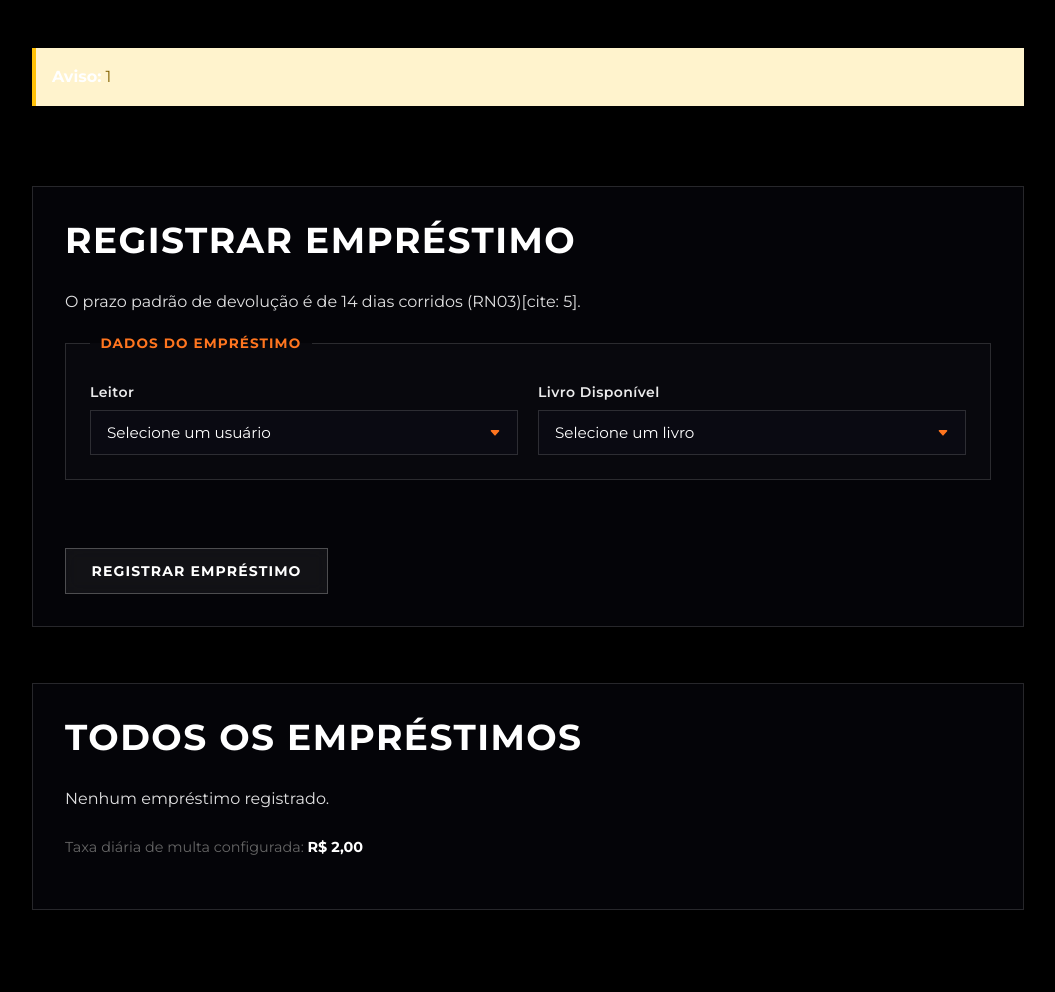
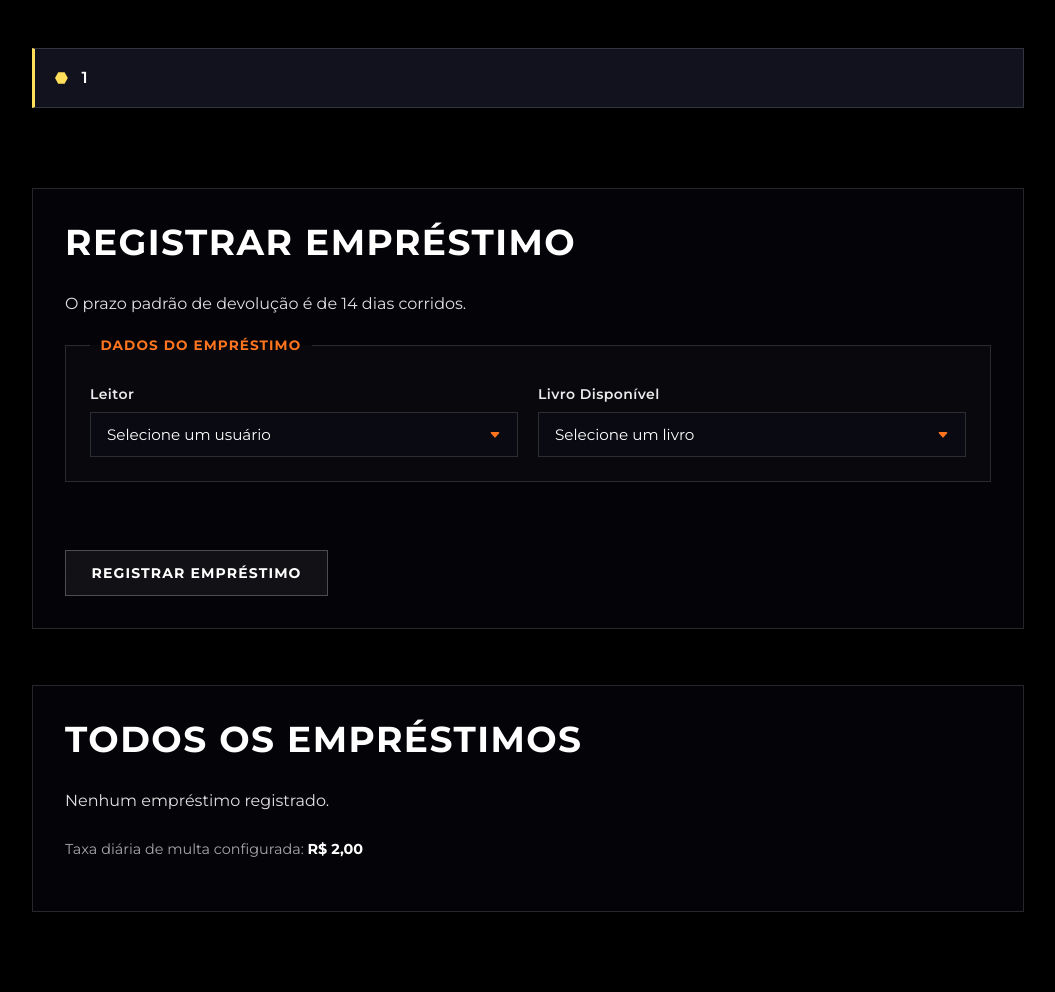
Before and after one commit to YanBelmiro/PW2, a PHP site: page /Pages/Emprestimos/emprestimos.php in a window 1280 px wide. Shown: the part 121-1113 px from the top of the page, without its empty margins (112-1167 px from the left). Before the commit the page ends 1031 px from the top, so only its background shows below. Run offline with PHP 8.4, Linux system fonts and the light colour scheme; the visitor is signed in with stand-in values (Sample User, id 1); data that the repository does not hold is empty.

Commit message:
Padronizando avisos e paginas, eliminando excessos

```diff
--- /dev/null
+++ b/BibliotecaDeBabel/Includes/aviso.php
@@ -0,0 +1,34 @@
+<?php
+// Aviso padronizado: confirmações, validações e erros exibidos no topo das páginas.
+// O visual vem de Styles/default.css (.aviso); não use estilos inline nem cores próprias.
+//
+// $tipo:
+//   "sucesso" => ação concluída        (amarelo)
+//   "erro"    => falha ou bloqueio      (vermelho)
+//   "atencao" => orientação informativa (laranja)
+//
+// $extra_html: conteúdo opcional já escapado (ex.: avatar do autor recém-cadastrado).
+
+function aviso_html(string $mensagem, string $tipo = "atencao", string $extra_html = ""): string
+{
+    if ($mensagem === "") {
+        return "";
+    }
+
+    $rotulos = ["sucesso" => "Sucesso", "erro" => "Erro", "atencao" => "Atenção"];
+    if (!isset($rotulos[$tipo])) {
+        $tipo = "atencao";
+    }
+
+    // alert interrompe a leitura (erros); status espera a vez (confirmações).
+    $papel = $tipo === "erro" ? "alert" : "status";
+
+    return '<div class="aviso aviso--' . $tipo . '" role="' . $papel . '">'
+         . '<div class="aviso__corpo">'
+         . '<p><span class="sr-only">' . $rotulos[$tipo] . ': </span>'
+         . htmlspecialchars($mensagem, ENT_QUOTES, "UTF-8")
+         . '</p>'
+         . $extra_html
+         . '</div>'
+         . '</div>';
+}
--- a/BibliotecaDeBabel/Pages/Emprestimos/emprestimos.php
+++ b/BibliotecaDeBabel/Pages/Emprestimos/emprestimos.php
@@ -1,4 +1,5 @@
 <?php
+require_once "../../Includes/aviso.php";
 date_default_timezone_set("America/Sao_Paulo");
 
 if (session_status() === PHP_SESSION_NONE) {
@@ -25,6 +26,7 @@ if ($conn->connect_error) {
 $conn->set_charset("utf8mb4");
 $is_admin = ($_SESSION["tipo_usuario"] === "admin");
 $mensagem = $_SESSION["mensagem_emprestimos"] ?? "";
+$mensagem_tipo = ($mensagem !== "") ? "sucesso" : "erro"; // flash = sucesso; validações diretas = erro
 unset($_SESSION["mensagem_emprestimos"]);
 
 // O documento do projeto não informa o valor diário da multa.
@@ -97,7 +99,7 @@ if ($_SERVER["REQUEST_METHOD"] == "POST") {
                 }
             }
 
-            // RN01: no máximo três empréstimos que ainda não foram devolvidos[cite: 4].
+            // RN01: no máximo três empréstimos que ainda não foram devolvidos.
             if ($pode_emprestar) {
                 $sql_limite = "SELECT COUNT(*) AS total
                                FROM tbl_emprestimo
@@ -113,7 +115,7 @@ if ($_SERVER["REQUEST_METHOD"] == "POST") {
 
                     if ((int)$dados_limite["total"] >= 3) {
                         $pode_emprestar = false;
-                        $mensagem_erro = "Este usuário já possui três empréstimos ativos (RN01)[cite: 4].";
+                        $mensagem_erro = "Este usuário já possui três empréstimos ativos.";
                     }
                 } else {
                     $pode_emprestar = false;
@@ -121,7 +123,7 @@ if ($_SERVER["REQUEST_METHOD"] == "POST") {
                 }
             }
 
-            // RN02: uma multa pendente bloqueia um novo empréstimo[cite: 4].
+            // RN02: uma multa pendente bloqueia um novo empréstimo.
             if ($pode_emprestar) {
                 $sql_multas = "SELECT COUNT(*) AS total
                                FROM tbl_multa m
@@ -138,7 +140,7 @@ if ($_SERVER["REQUEST_METHOD"] == "POST") {
 
                     if ((int)$dados_multas["total"] > 0) {
                         $pode_emprestar = false;
-                        $mensagem_erro = "Este usuário possui multa pendente e está bloqueado para novos empréstimos (RN02)[cite: 4].";
+                        $mensagem_erro = "Este usuário possui multa pendente e está bloqueado para novos empréstimos.";
                     }
                 } else {
                     $pode_emprestar = false;
@@ -171,7 +173,7 @@ if ($_SERVER["REQUEST_METHOD"] == "POST") {
             }
 
             if ($pode_emprestar) {
-                // RN03: prazo de 14 dias corridos a partir da data do empréstimo[cite: 5].
+                // RN03: prazo de 14 dias corridos a partir da data do empréstimo.
                 $sql_insert = "INSERT INTO tbl_emprestimo
                                (id_usuario, id_livro, data_emprestimo, data_devolucao_prevista, status)
                                VALUES (?, ?, CURDATE(), DATE_ADD(CURDATE(), INTERVAL 14 DAY), 'ativo')";
@@ -184,7 +186,7 @@ if ($_SERVER["REQUEST_METHOD"] == "POST") {
                         mysqli_stmt_close($stmt_insert);
                         $conn->commit();
 
-                        $_SESSION["mensagem_emprestimos"] = "Empréstimo registrado com sucesso. O prazo de devolução é de 14 dias corridos (RN03)[cite: 5].";
+                        $_SESSION["mensagem_emprestimos"] = "Empréstimo registrado com sucesso. O prazo de devolução é de 14 dias corridos.";
                         header("Location: emprestimos.php");
                         exit;
                     } else {
@@ -281,7 +283,7 @@ if ($_SERVER["REQUEST_METHOD"] == "POST") {
                                 mysqli_stmt_close($stmt_devolver);
 
                                 if ($dias_atraso > 0 && $valor_multa_por_dia > 0) {
-                                    // RN04: cálculo automatizado de multas por dias de atraso[cite: 5].
+                                    // RN04: cálculo automatizado de multas por dias de atraso.
                                     $valor_multa = round($dias_atraso * $valor_multa_por_dia, 2);
 
                                     $sql_multa = "INSERT INTO tbl_multa (id_emprestimo, valor, status_multa)
@@ -295,7 +297,7 @@ if ($_SERVER["REQUEST_METHOD"] == "POST") {
                                             mysqli_stmt_close($stmt_multa);
                                             $conn->commit();
 
-                                            $_SESSION["mensagem_emprestimos"] = "Devolução registrada. Atraso de " . $dias_atraso . " dia(s); multa de R$ " . number_format($valor_multa, 2, ",", ".") . " registrada como pendente (RN04)[cite: 5].";
+                                            $_SESSION["mensagem_emprestimos"] = "Devolução registrada. Atraso de " . $dias_atraso . " dia(s); multa de R$ " . number_format($valor_multa, 2, ",", ".") . " registrada como pendente.";
                                             header("Location: emprestimos.php");
                                             exit;
                                         } else {
@@ -392,16 +394,12 @@ if ($is_admin) {
   <!-- CONTENT -->
   <main class="content">
 
-    <?php if (!empty($mensagem)): ?>
-      <div class="test-block" style="background-color: #fff3cd; border-left: 4px solid #ffc107; margin-bottom: 1.5rem; padding: 1rem;">
-        <p style="margin: 0; color: #856404;"><strong>Aviso:</strong> <?php echo htmlspecialchars($mensagem, ENT_QUOTES, 'UTF-8'); ?></p>
-      </div>
-    <?php endif; ?>
+    <?php echo aviso_html($mensagem, $mensagem_tipo); ?>
 
     <!-- 1. REGISTRAR EMPRÉSTIMO -->
     <section id="formularios" class="test-block">
       <h2>Registrar Empréstimo</h2>
-      <p>O prazo padrão de devolução é de 14 dias corridos (RN03)[cite: 5].</p>
+      <p>O prazo padrão de devolução é de 14 dias corridos.</p>
 
       <form action="" method="POST">
         <input type="hidden" name="acao" value="emprestar">
@@ -489,7 +487,7 @@ if ($is_admin) {
                     <form action="" method="POST" style="margin: 0;">
                       <input type="hidden" name="acao" value="devolver">
                       <input type="hidden" name="id_emprestimo" value="<?php echo (int)$emprestimo['id_emprestimo']; ?>">
-                      <button type="submit" style="padding: 4px 8px; font-size: 0.85rem;">Devolver</button>
+                      <button type="submit" class="btn-sm">Devolver</button>
                     </form>
                   <?php else: ?>
                     Devolvido
@@ -503,7 +501,7 @@ if ($is_admin) {
         <p>Nenhum empréstimo registrado.</p>
       <?php endif; ?>
 
-      <p style="margin-top: 1.5rem; font-size: 0.9rem; color: #666;">
+      <p class="nota">
         Taxa diária de multa configurada: <strong>R$ <?php echo number_format($valor_multa_por_dia, 2, ",", "."); ?></strong>
       </p>
     </section>
--- a/BibliotecaDeBabel/Styles/default.css
+++ b/BibliotecaDeBabel/Styles/default.css
@@ -715,6 +715,104 @@ dialog::backdrop {
   backdrop-filter: blur(6px);
 }
 
+/* ==========================================================================
+   AVISOS, BOTÕES AUXILIARES & UTILITÁRIOS
+   Avisos são gerados por aviso_html() em Includes/aviso.php.
+   ========================================================================== */
+.aviso {
+  --aviso-cor: var(--cosmos-orange);
+  display: flex;
+  align-items: flex-start;
+  gap: 0.85rem;
+  margin-bottom: 1.5rem;
+  padding: 1rem 1.25rem;
+  background: var(--cosmos-surface-elevated);
+  border: 1px solid var(--cosmos-border);
+  border-left: 3px solid var(--aviso-cor);
+  border-radius: var(--radius-md);
+  animation: avisoEntrar 0.35s var(--transition-smooth);
+}
+
+.aviso::before { /* hexágono, como a logo */
+  content: "";
+  flex: 0 0 0.8rem;
+  height: 0.8rem;
+  margin-top: 0.4rem;
+  background: var(--aviso-cor);
+  clip-path: polygon(25% 5%, 75% 5%, 100% 50%, 75% 95%, 25% 95%, 0 50%);
+}
+
+.aviso__corpo { flex: 1; min-width: 0; }
+
+.aviso p {
+  margin: 0;
+  font-weight: 600;
+  color: var(--cosmos-white);
+}
+
+.aviso__corpo img { margin-top: 0.85rem; }
+
+.aviso--sucesso { --aviso-cor: var(--cosmos-yellow); }
+.aviso--erro    { --aviso-cor: var(--cosmos-red); }
+.aviso--atencao { --aviso-cor: var(--cosmos-orange); }
+
+@keyframes avisoEntrar {
+  from { opacity: 0; transform: translateY(-6px); }
+  to   { opacity: 1; transform: translateY(0); }
+}
+
+@media (prefers-reduced-motion: reduce) {
+  .aviso { animation: none; }
+}
+
+/* Link com aparência de botão (ex.: "Cancelar edição", "Limpar") */
+.btn-link {
+  display: inline-flex;
+  align-items: center;
+  justify-content: center;
+  gap: 0.5rem;
+  font-size: 0.875rem;
+  font-weight: 700;
+  text-transform: uppercase;
+  letter-spacing: 0.08em;
+  padding: 0.8rem 1.6rem;
+  border: 1px solid rgba(255, 255, 255, 0.25);
+  border-radius: var(--radius-md);
+  background: rgba(255, 255, 255, 0.06);
+  color: var(--cosmos-white);
+  transition: all var(--transition-smooth);
+}
+
+.btn-link:hover {
+  background: var(--cosmos-orange);
+  border-color: var(--cosmos-orange);
+  color: var(--cosmos-black);
+  box-shadow: 0 0 20px rgba(255, 117, 31, 0.4);
+}
+
+/* Botão compacto para ações dentro de tabelas */
+.btn-sm {
+  padding: 0.4rem 0.8rem;
+  font-size: 0.75rem;
+}
+
+/* Nota de rodapé de uma seção */
+.nota {
+  margin-top: 1.5rem;
+  font-size: 0.9rem;
+  color: var(--cosmos-muted);
+}
+
+/* Texto só para leitores de tela */
+.sr-only {
+  position: absolute;
+  width: 1px;
+  height: 1px;
+  overflow: hidden;
+  clip: rect(0 0 0 0);
+  white-space: nowrap;
+}
+
 progress, meter {
   width: 100%;
   height: 8px;
```
Also changed, not shown: BibliotecaDeBabel/Pages/Acervo/livros_babel.php (+12 -16 lines), BibliotecaDeBabel/Pages/Acervo/livros_catalogo.php (+1 -18 lines), BibliotecaDeBabel/Pages/Acervo/livros_gerencia.php (+9 -7 lines), BibliotecaDeBabel/Pages/Emprestimos/multas.php (+6 -8 lines), BibliotecaDeBabel/Pages/Users/users_cadastro.php (+6 -9 lines), BibliotecaDeBabel/Pages/Users/users_login.php (+4 -7 lines).
